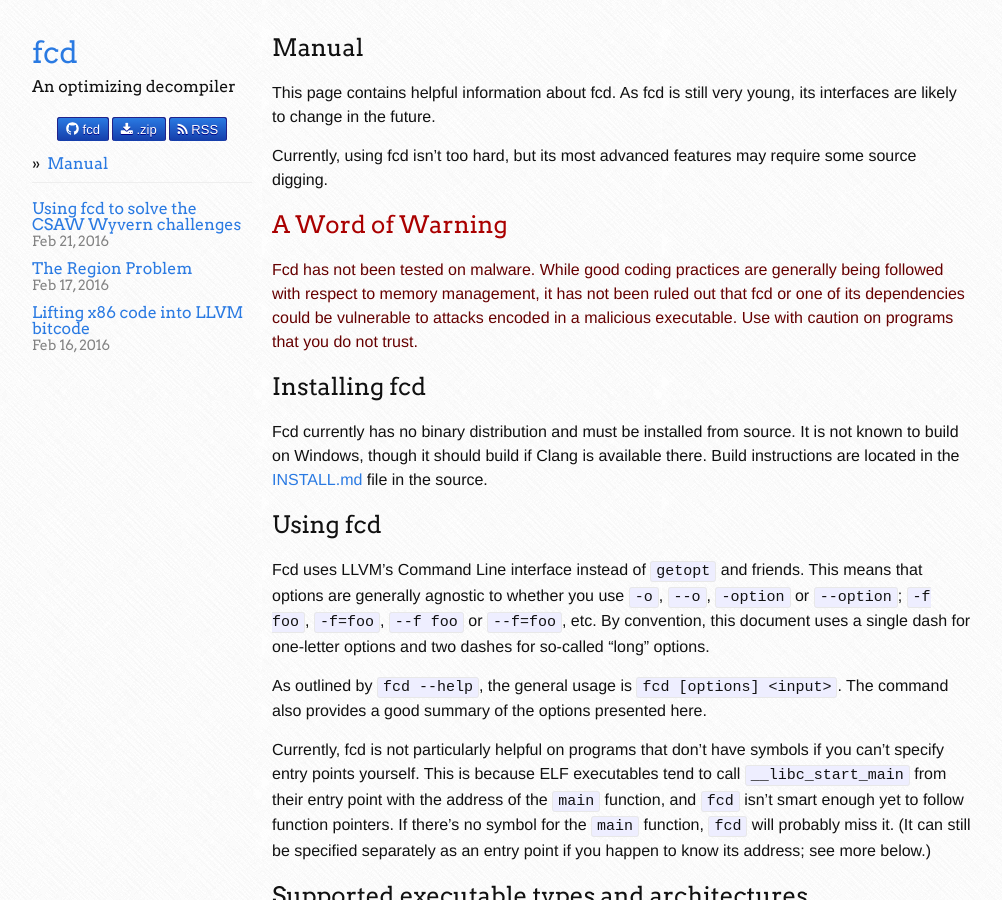
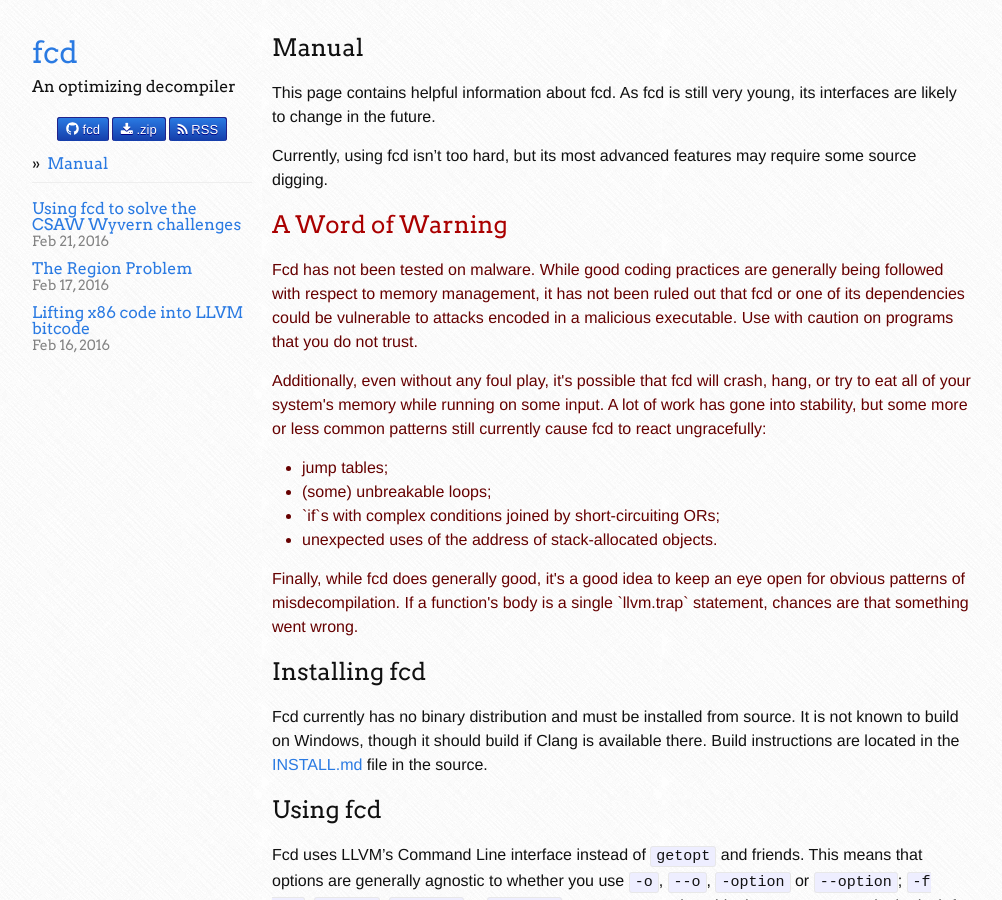
Before and after one commit to fay59/fcd, a Jekyll site: the page built from manual.md, in a window 1280 px wide and 900 px high. Shown: the whole window, without its empty margins (138-1140 px from the left). Built offline with Jekyll 4.4.1, drawn with Linux system fonts in a browser that asks for light colours; nearby versions of some CDN libraries.

Commit message:
Specify what might break fcd in the manual

```diff
--- a/_posts/2016-02-21-csaw-wyvern.markdown
+++ b/_posts/2016-02-21-csaw-wyvern.markdown
@@ -6,7 +6,7 @@
 
 One of fcd's touted abilities is to simplify code before presenting its pseudo-C
 output. This can be extremely helpful to reverse engineer obfuscated programs. A
-good showcase would be the CSAW 2015 *Wyvern* challenges.
+good showcase would be the [CSAW][4] 2015 *Wyvern* challenges.
 
 The qualification round featured a first instalment, and the finals saw a
 second episode. Both challenges were rated at 500 points, the highest score for
--- a/manual.md
+++ b/manual.md
@@ -16,6 +16,19 @@
 being followed with respect to memory management, it has not been ruled out that
 fcd or one of its dependencies could be vulnerable to attacks encoded in a
 malicious executable. Use with caution on programs that you do not trust.</p>
+<p>Additionally, even without any foul play, it's possible that fcd will crash,
+hang, or try to eat all of your system's memory while running on some input. A
+lot of work has gone into stability, but some more or less common patterns still
+currently cause fcd to react ungracefully:</p>
+<ul>
+	<li>jump tables;</li>
+	<li>(some) unbreakable loops;</li>
+	<li>`if`s with complex conditions joined by short-circuiting ORs;</li>
+	<li>unexpected uses of the address of stack-allocated objects.</li>
+</ul>
+<p>Finally, while fcd does generally good, it's a good idea to keep an eye open
+for obvious patterns of misdecompilation. If a function's body is a single
+`llvm.trap` statement, chances are that something went wrong.</p>
 </div>
 
 # Installing fcd
```
Also changed, not shown: other parts of _posts/2016-02-21-csaw-wyvern.markdown (+1 -0 lines).
